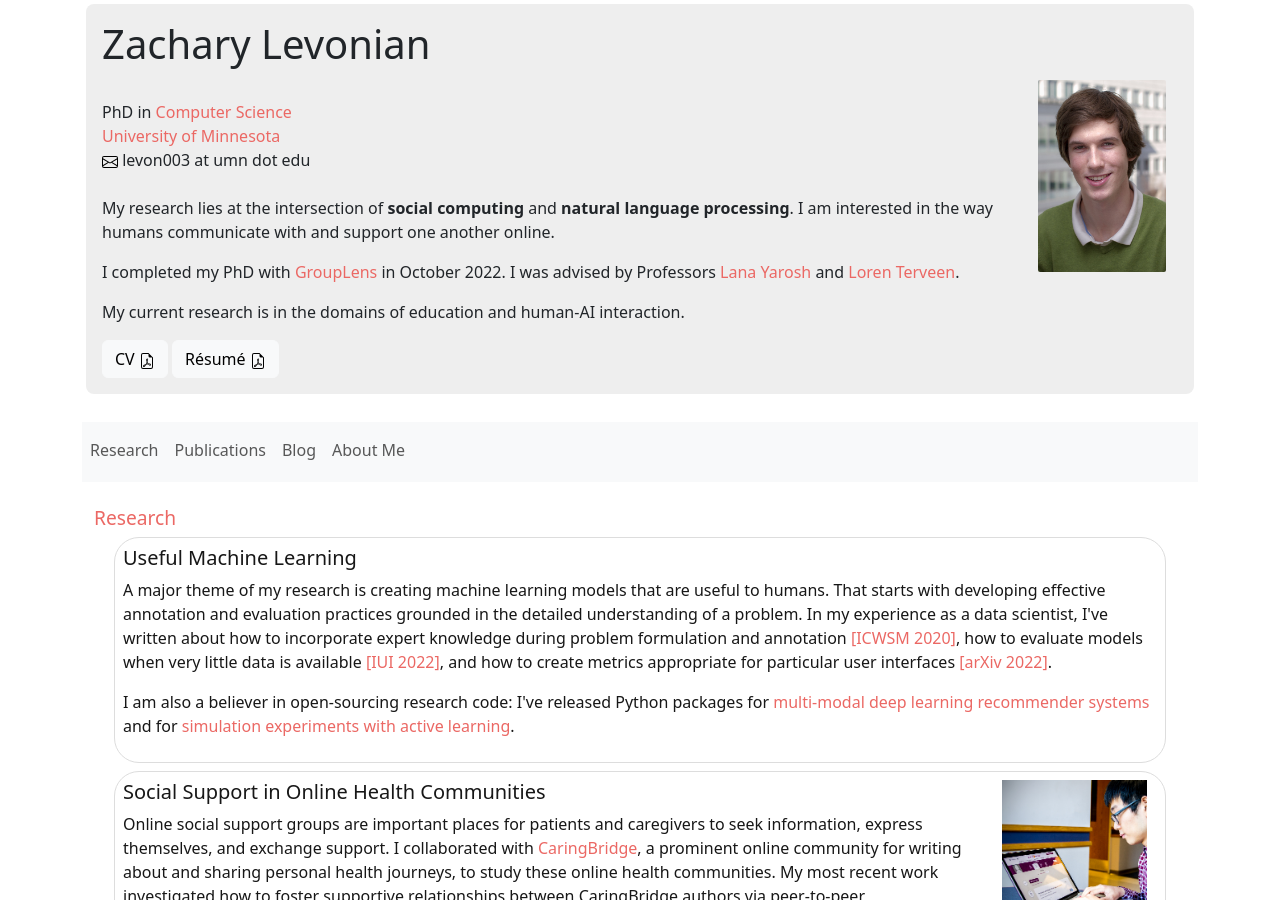
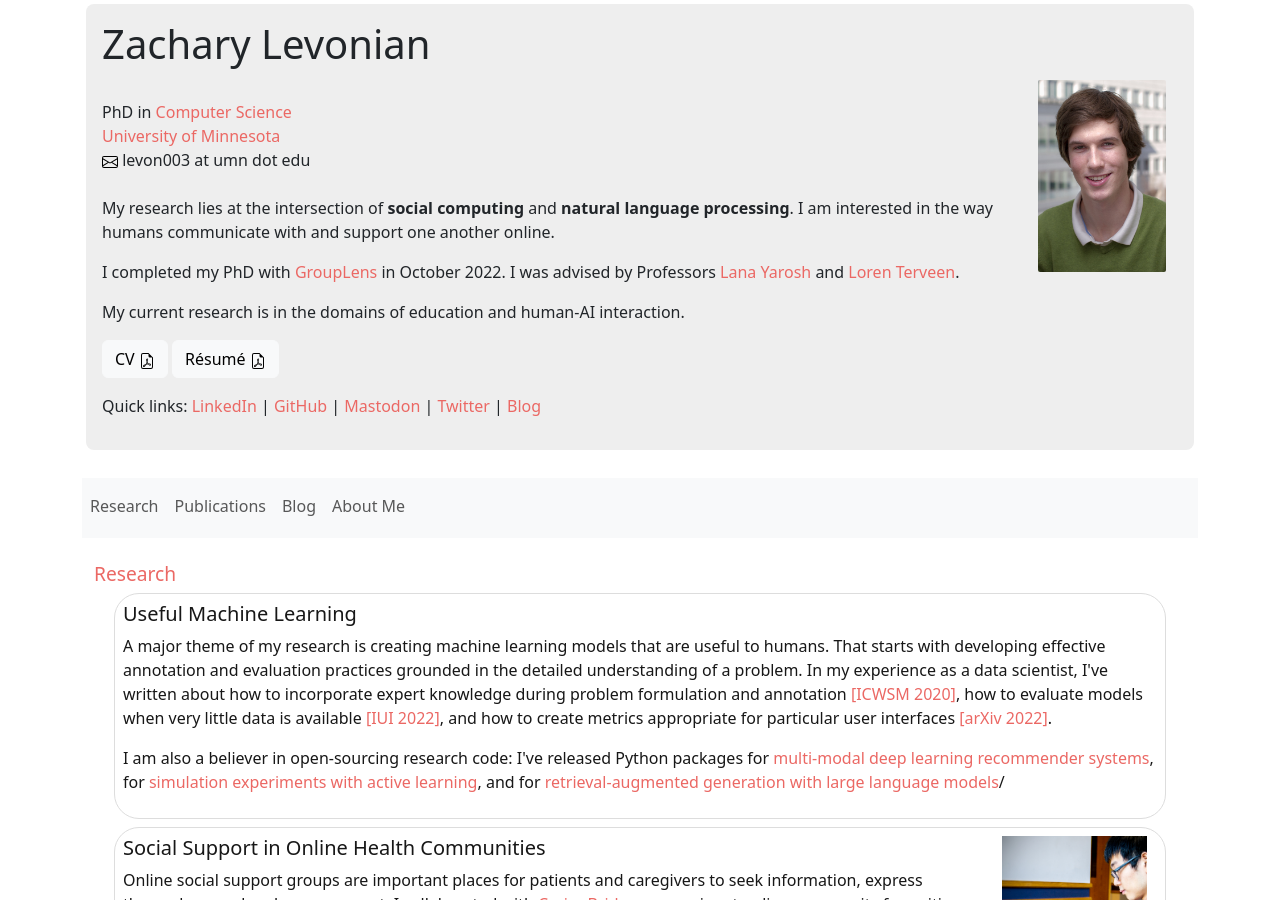
Before and after one commit to levon003/levon003.github.io, a Jekyll site: the page index.html, which Jekyll copies as it is, in a window 1280 px wide and 900 px high. Built offline with Jekyll 4.4.1, drawn with Linux system fonts in a browser that asks for light colours; some of the changed text lies outside the part shown.

Commit message:
Add quick links to website and add short blog on a quora meme

```diff
--- a/index.html
+++ b/index.html
@@ -55,6 +55,14 @@
                     <path d="M4.603 14.087a.81.81 0 0 1-.438-.42c-.195-.388-.13-.776.08-1.102.198-.307.526-.568.897-.787a7.68 7.68 0 0 1 1.482-.645 19.697 19.697 0 0 0 1.062-2.227 7.269 7.269 0 0 1-.43-1.295c-.086-.4-.119-.796-.046-1.136.075-.354.274-.672.65-.823.192-.077.4-.12.602-.077a.7.7 0 0 1 .477.365c.088.164.12.356.127.538.007.188-.012.396-.047.614-.084.51-.27 1.134-.52 1.794a10.954 10.954 0 0 0 .98 1.686 5.753 5.753 0 0 1 1.334.05c.364.066.734.195.96.465.12.144.193.32.2.518.007.192-.047.382-.138.563a1.04 1.04 0 0 1-.354.416.856.856 0 0 1-.51.138c-.331-.014-.654-.196-.933-.417a5.712 5.712 0 0 1-.911-.95 11.651 11.651 0 0 0-1.997.406 11.307 11.307 0 0 1-1.02 1.51c-.292.35-.609.656-.927.787a.793.793 0 0 1-.58.029zm1.379-1.901c-.166.076-.32.156-.459.238-.328.194-.541.383-.647.547-.094.145-.096.25-.04.361.01.022.02.036.026.044a.266.266 0 0 0 .035-.012c.137-.056.355-.235.635-.572a8.18 8.18 0 0 0 .45-.606zm1.64-1.33a12.71 12.71 0 0 1 1.01-.193 11.744 11.744 0 0 1-.51-.858 20.801 20.801 0 0 1-.5 1.05zm2.446.45c.15.163.296.3.435.41.24.19.407.253.498.256a.107.107 0 0 0 .07-.015.307.307 0 0 0 .094-.125.436.436 0 0 0 .059-.2.095.095 0 0 0-.026-.063c-.052-.062-.2-.152-.518-.209a3.876 3.876 0 0 0-.612-.053zM8.078 7.8a6.7 6.7 0 0 0 .2-.828c.031-.188.043-.343.038-.465a.613.613 0 0 0-.032-.198.517.517 0 0 0-.145.04c-.087.035-.158.106-.196.283-.04.192-.03.469.046.822.024.111.054.227.09.346z"/>
                   </svg></a></button>
             </div>
+            <p></p>
+            <p>Quick links:
+                <a rel="me" href="https://www.linkedin.com/in/zachary-levonian-376b56a0/">LinkedIn</a>
+                | <a rel="me" href="https://github.com/levon003">GitHub</a>
+                | <a rel="me" href="https://hci.social/@zwlevonian">Mastodon</a>
+                | <a rel="me" href="https://twitter.com/zwlevonian">Twitter</a>
+                | <a rel="me" href="https://levon003.github.io/blog">Blog</a>
+            </p>
         </div>
 
         <br>
@@ -153,9 +161,10 @@
                     <p>
                         I am also a believer in open-sourcing research code: I've released Python packages
                         for <a href="https://github.com/levon003/HealthBlogRec">multi-modal deep learning recommender
-                            systems</a>
-                        and for <a href="https://github.com/levon003/ALSim">simulation experiments with active
-                            learning</a>.
+                            systems</a>,
+                        for <a href="https://github.com/levon003/ALSim">simulation experiments with active
+                            learning</a>,
+                        and for <a href="https://github.com/DigitalHarborFoundation/llm-math-education">retrieval-augmented generation with large language models</a>/
                     </p>
                 </div>
 
```
Also changed, not shown: other parts of index.html (+1 -1 lines), _posts/2024-02-14-diophantine-math-puzzle.md (added, +19 -0 lines).
